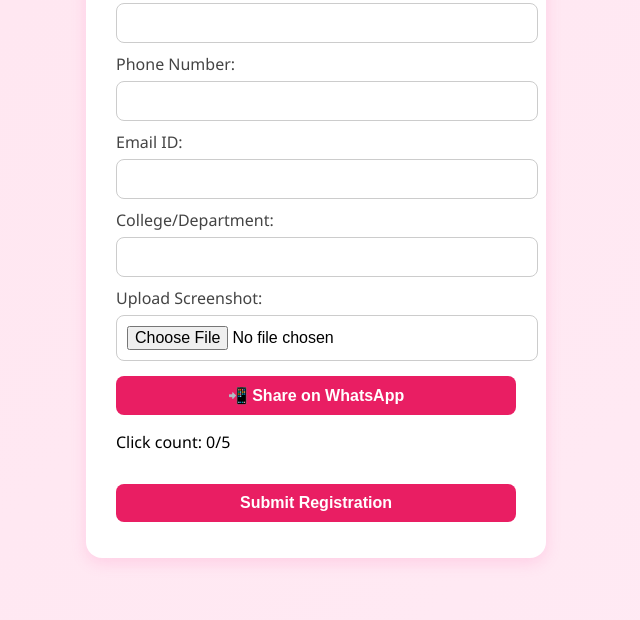
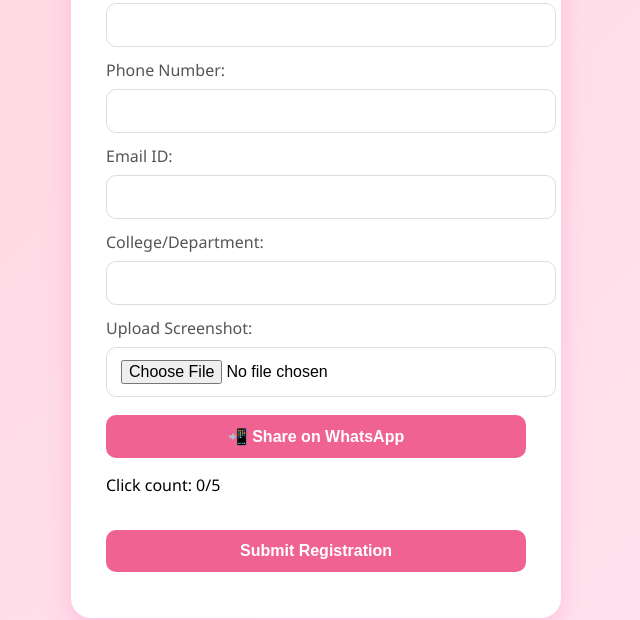
Before and after one commit to NikhilTech17/Tech-For-Girls-Registration-form, a plain HTML site: page index.html in a window 1280 px wide. Shown: the part 180-800 px from the top of the page, without its empty margins (324-964 px from the left). Drawn offline with Linux system fonts and the light colour scheme.

Commit message:
Update style.css

```diff
--- a/style.css
+++ b/style.css
@@ -1,6 +1,6 @@
 body {
   font-family: 'Segoe UI', sans-serif;
-  background: linear-gradient(135deg, #ffe6f0, #ffeaf4);
+  background: linear-gradient(135deg, #ffd6e0, #ffe4f0);
   display: flex;
   justify-content: center;
   align-items: center;
@@ -9,62 +9,83 @@ body {
 }
 
 .container {
-  background-color: #fff;
-  border-radius: 16px;
-  padding: 20px 30px;
-  box-shadow: 0 5px 15px rgba(255, 105, 180, 0.2);
-  max-width: 400px;
+  background: white;
+  border-radius: 20px;
+  padding: 30px 35px;
+  box-shadow: 0 10px 25px rgba(255, 105, 180, 0.25);
+  max-width: 420px;
   width: 100%;
-  transition: transform 0.3s ease;
+  transition: all 0.3s ease;
+  position: relative;
+  overflow: hidden;
 }
 
-/* Hover effect on container */
+.container::before {
+  content: '';
+  position: absolute;
+  top: -30px;
+  right: -30px;
+  width: 100px;
+  height: 100px;
+  background: #ff80ab;
+  opacity: 0.1;
+  border-radius: 50%;
+  z-index: 0;
+}
+
 .container:hover {
-  transform: translateY(-5px);
+  transform: translateY(-6px);
 }
 
 h2 {
   text-align: center;
   color: #e91e63;
+  font-size: 1.8rem;
+  margin-bottom: 20px;
+  z-index: 1;
+  position: relative;
 }
 
 label {
-  margin-top: 10px;
+  margin-top: 12px;
   display: block;
-  color: #444;
+  color: #555;
+  font-weight: 500;
+  z-index: 1;
+  position: relative;
 }
 
 input, button {
   width: 100%;
-  padding: 10px;
-  margin-top: 6px;
-  border-radius: 8px;
-  border: 1px solid #ccc;
+  padding: 12px 14px;
+  margin-top: 8px;
+  border-radius: 10px;
+  border: 1px solid #ddd;
   font-size: 1rem;
-  transition: border-color 0.3s, box-shadow 0.3s;
+  transition: all 0.3s ease;
+  z-index: 1;
+  position: relative;
 }
 
-/* Input focus effect */
 input:focus {
-  border-color: #e91e63;
-  box-shadow: 0 0 5px rgba(233, 30, 99, 0.3);
+  border-color: #f06292;
+  box-shadow: 0 0 8px rgba(240, 98, 146, 0.4);
   outline: none;
 }
 
 button {
-  background-color: #e91e63;
+  background-color: #f06292;
   color: white;
   font-weight: bold;
   cursor: pointer;
-  margin-top: 15px;
+  margin-top: 18px;
   border: none;
   transition: background-color 0.3s, transform 0.2s;
 }
 
-/* Button hover effect */
 button:hover {
-  background-color: #c2185b;
-  transform: scale(1.02);
+  background-color: #ec407a;
+  transform: scale(1.04);
 }
 
 button:disabled {
```
